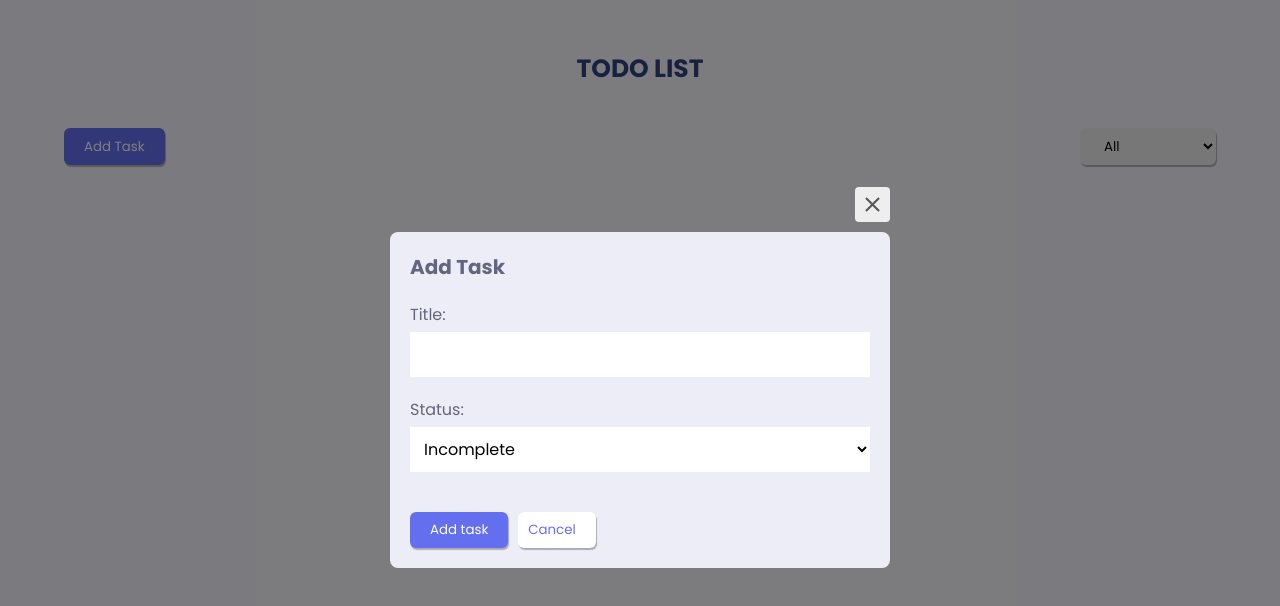
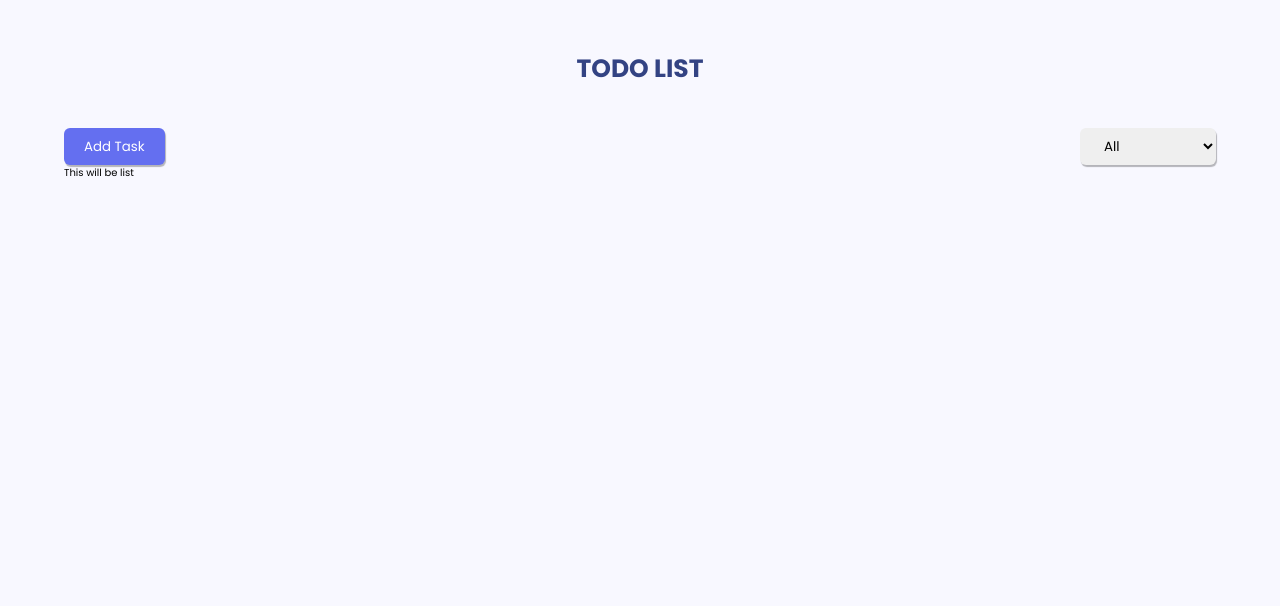
Before and after one commit to d-zucho/todo-app-yt, a React (Vite) app: page / in a window 1280 px wide. Shown: the top 606 px of the page. Built offline with nearby package versions, Linux system fonts and the light colour scheme.

Commit message:
continue adding modal functionality

```diff
--- a/src/App.jsx
+++ b/src/App.jsx
@@ -2,6 +2,7 @@ import './App.css'
 import '@fontsource/poppins'
 import PageTitle from './components/PageTitle'
 import Header from './components/Header'
+import TodoList from './components/TodoList'
 
 // global styles
 import './styles/GlobalStyles.css'
@@ -12,6 +13,7 @@ function App() {
       <PageTitle>Todo List</PageTitle>
       <div className='container'>
         <Header />
+        <TodoList />
       </div>
     </>
   )
--- a/src/components/Button.jsx
+++ b/src/components/Button.jsx
@@ -1,5 +1,5 @@
 import '../styles/button.styles.css'
-function Button({ type, varient, children }) {
+function Button({ type, varient, children, ...rest }) {
   return (
     <button
       className={`btn ${
@@ -7,6 +7,7 @@ function Button({ type, varient, children }) {
       }`}
       type={type}
       varient={varient}
+      {...rest}
     >
       {children}
     </button>
--- a/src/components/Header.jsx
+++ b/src/components/Header.jsx
@@ -2,29 +2,34 @@ import Button, { SelectButton } from './Button.jsx'
 import Modal from './Modal.jsx'
 
 import '../styles/header.styles.css'
-import React, { useState } from 'react'
+import { useState } from 'react'
 
 function Header() {
-  const [openModal, setOpenModal] = useState(true)
+  const [openModal, setOpenModal] = useState(false)
+
+  const handleModal = () => {
+    setOpenModal(!openModal)
+  }
 
   return (
     <header>
       <Button
         varient='primary'
         type='button'
-        onClick={() => setOpenModal(true)}
+        onClick={() => handleModal(false)}
         role='button'
         id='addTask'
       >
         Add Task
       </Button>
+
       <SelectButton>
         <option value='all'>All</option>
         <option value='incomplete'>Incomplete</option>
         <option value='complete'>Complete</option>
       </SelectButton>
 
-      <Modal open={openModal} setOpenModal={setOpenModal} />
+      <Modal open={openModal} handleModal={setOpenModal} />
     </header>
   )
 }
--- a/src/components/Modal.jsx
+++ b/src/components/Modal.jsx
@@ -2,16 +2,16 @@ import '../styles/modal.styles.css'
 import Button from './Button'
 import { MdOutlineClose } from 'react-icons/md'
 
-function Modal({ open, setOpenModal }) {
+function Modal({ open, handleModal }) {
   return (
     <>
-      {open && (
+      {open ? (
         <div className='modal-wrapper'>
           <div className='modal-container'>
             <div
-              onClick={() => setOpenModal(false)}
+              onClick={() => handleModal(false)}
               className='closeIcon-container'
-              onKeyDown={() => setOpenModal(false)}
+              onKeyDown={() => handleModal(false)}
               tabIndex={0}
               role='button'
             >
@@ -39,11 +39,15 @@ function Modal({ open, setOpenModal }) {
                 </select>
               </div>
               <div className='buttonContainer'>
-                <Button type='submit' varient='primary'>
+                <Button
+                  type='submit'
+                  varient='primary'
+                  onClick={() => handleModal(false)}
+                >
                   Add task
                 </Button>
                 <Button
-                  onClick={() => setOpenModal(false)}
+                  onClick={() => handleModal(false)}
                   type='button'
                   varient='secondary'
                   role='button'
@@ -54,6 +58,8 @@ function Modal({ open, setOpenModal }) {
             </form>
           </div>
         </div>
+      ) : (
+        ''
       )}
     </>
   )
```
Also changed, not shown: src/components/TodoList.jsx (renamed from src/components/List.jsx).
